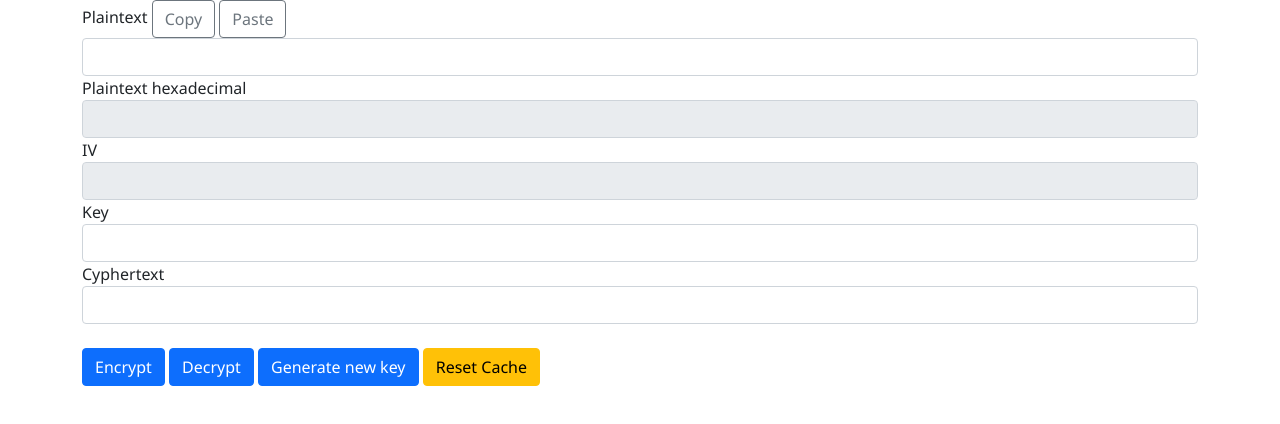
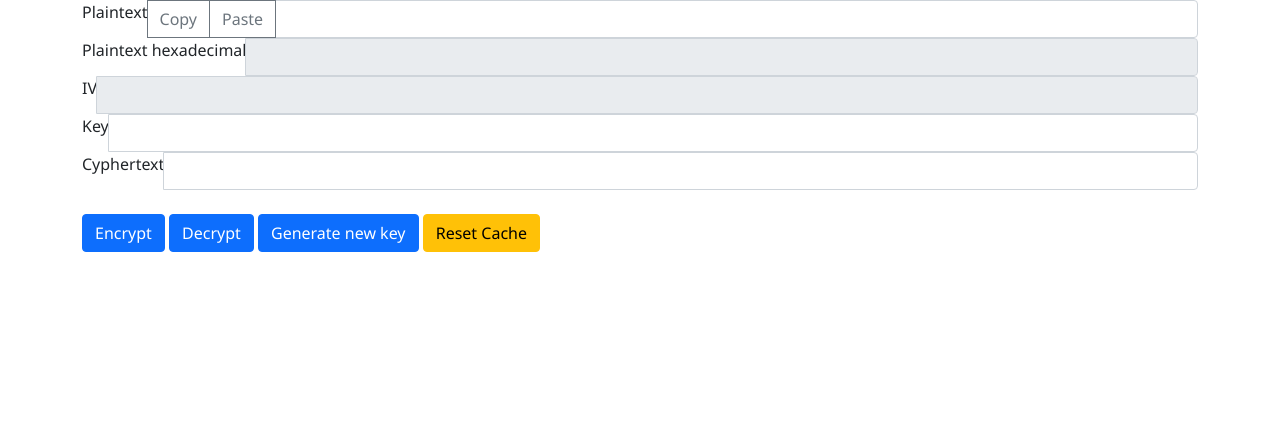
Before and after one commit to StrajnarFilip/StrajnarFilip.github.io, a website: page index.html in a window 1280 px wide. Drawn offline with Linux system fonts and the light colour scheme.

Commit message:
Auto Message

```diff
--- a/index.html
+++ b/index.html
@@ -12,25 +12,25 @@
 <body>
     <div class="container">
 
-        <div class="form-group">
+        <div class="input-group">
             <label>Plaintext</label>
             <button class="btn btn-outline-secondary" type="button" id="copy_plaintext">Copy</button>
             <button class="btn btn-outline-secondary" type="button" id="paste_plaintext">Paste</button>
             <input class="form-control" type="text" id="plaintext_utf8">
         </div>
-        <div class="form-group">
+        <div class="input-group">
             <label>Plaintext hexadecimal</label>
             <input class="form-control" type="text" id="plaintext" readonly>
         </div>
-        <div class="form-group">
+        <div class="input-group">
             <label>IV</label>
             <input class="form-control" type="text" id="IV" readonly>
         </div>
-        <div class="form-group">
+        <div class="input-group">
             <label>Key</label>
             <input class="form-control" type="text" id="key">
         </div>
-        <div class="form-group">
+        <div class="input-group">
             <label>Cyphertext</label>
             <input class="form-control" type="text" id="encrypted">
         </div>
```
